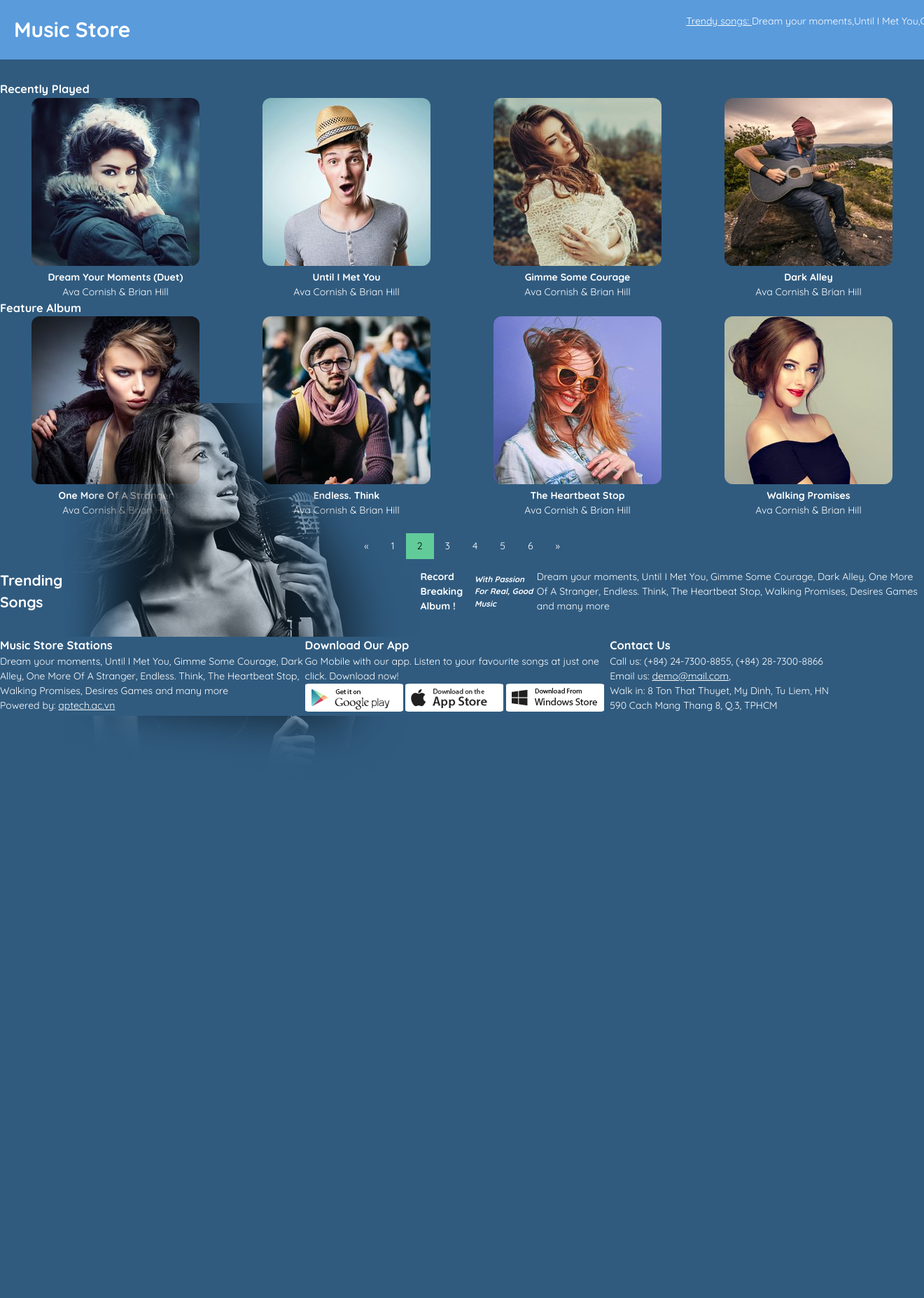
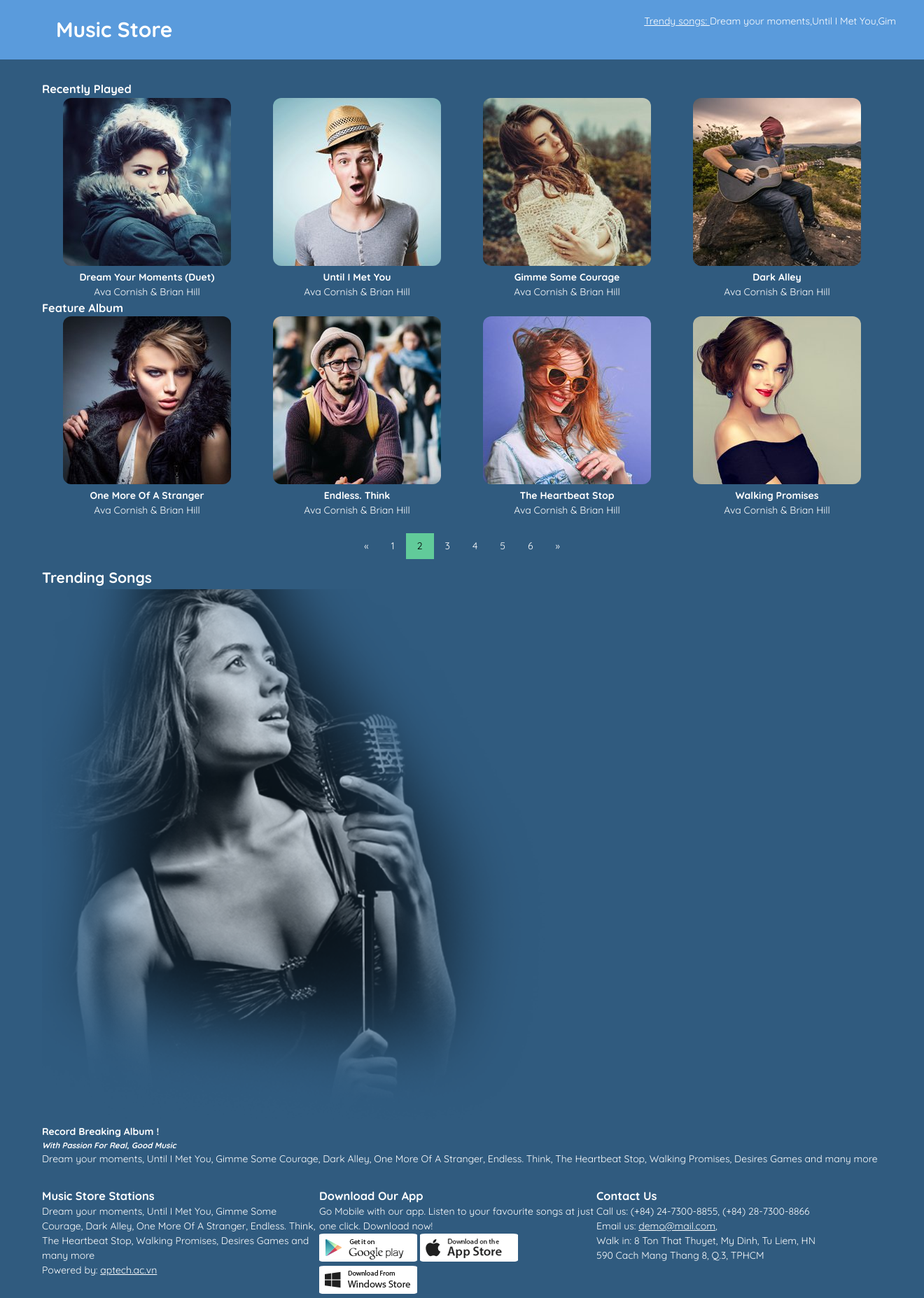
Before and after one commit to tans27/webfrontend0821, a PHP site: page /Lab_03/index.php in a window 1320 px wide; the page is wider, and only the part inside the window is pictured. Shown: that part at 70% size. Before the commit the page ends 1061 px from the top of that part, so only its background shows below. Run offline with PHP 8.4, Linux system fonts and the light colour scheme.

Commit message:
update lab03

```diff
--- a/Lab_03/css/style.css
+++ b/Lab_03/css/style.css
@@ -49,7 +49,7 @@ img{
 .container{
     float: none;
     margin: auto;
-    width: auto;
+    width: 1200px;
 }
 
 .sidebar{
@@ -104,10 +104,8 @@ img{
 }
 
 .trend{
-    display: flex;
     justify-content: center;
     align-items: center;
-    height: 70px;
 }
 
 .pagination a {
@@ -140,10 +138,3 @@ img{
     text-align: center;
     margin: auto;
 }
-
-.art{
-    display: flex;
-    justify-content: center;
-    align-items: center;
-    height: 70px;
-}
--- a/Lab_03/songs.php
+++ b/Lab_03/songs.php
@@ -9,11 +9,8 @@
 <?php include("layout/header.html");?>
 <section class="main">
   <div class="container">
-    <section class="art">
     <h1 class="song">Despacito</h1>
     <img src="img/banner.png" alt="banner">
-
-    </section>
     <audio controls src="audio/Despacito-J-Fla.mp3"></audio>
     <h2>Singer: J.Fla</h2>
     <p class="lyrics">Sí, sabes que ya llevo un rato mirándote <br>
@@ -52,7 +49,6 @@
       Déjame sobrepasar tus zonas de peligro<br>
       Hasta provocar tus gritos y que olvides tu apellido<br>
       Despasito</p>
-
   </div>
 </section>
 
```
